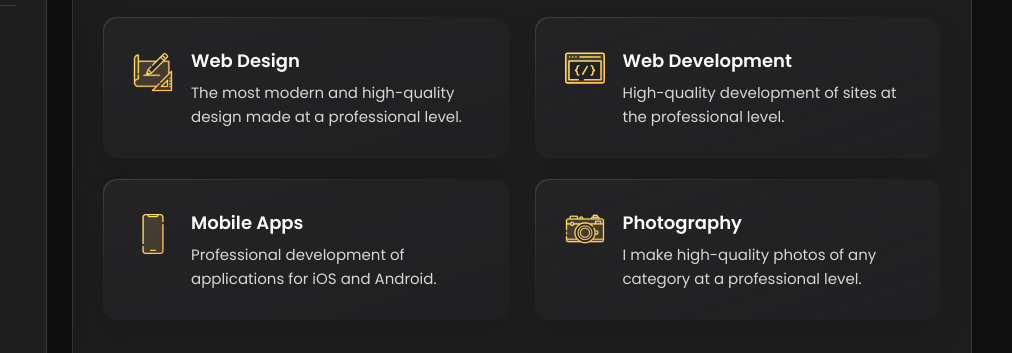
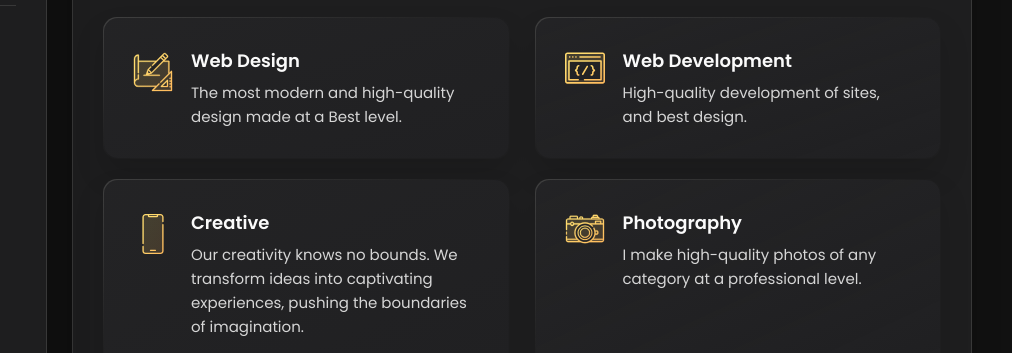
Before and after one commit to sandeep-mz/Bootstrap-Portfolio, a plain HTML site: page index.html in a window 1280 px wide. Shown: the part 416-769 px from the top of the page, 268-1280 px from the left. Drawn offline with nearby package versions, Linux system fonts and the light colour scheme.

Commit message:
my 1st commit for my portfolio

```diff
--- a/index.html
+++ b/index.html
@@ -182,7 +182,7 @@
               <div class="service-content-box">
                 <h4 class="h4 service-item-title">Web design</h4>
                 <p class="service-item-text">
-                  The most modern and high-quality design made at a professional level.
+                  The most modern and high-quality design made at a Best level.
                 </p>
               </div>
             </li>
@@ -193,7 +193,7 @@
               </div>
               <div class="service-content-box">
                 <h4 class="h4 service-item-title">Web development</h4>
-                <p class="service-item-text">High-quality development of sites at the professional level.</p>
+                <p class="service-item-text">High-quality development of sites, and best design.</p>
               </div>
             </li>
 
@@ -202,8 +202,8 @@
                 <img src="./assets/images/icon-app.svg" alt="mobile app icon" width="40">
               </div>
               <div class="service-content-box">
-                <h4 class="h4 service-item-title">Mobile apps</h4>
-                <p class="service-item-text"> Professional development of applications for iOS and Android.</p>
+                <h4 class="h4 service-item-title">Creative</h4>
+                <p class="service-item-text">Our creativity knows no bounds. We transform ideas into captivating experiences, pushing the boundaries of imagination.</p>
               </div>
             </li>
 
@@ -878,8 +878,6 @@
               </a>
             </li>
 
-
-
             <li class="blog-post-item">
               <a href="https://www.figma.com/file/UpI8fhj7O4Y3Jl6Gm8vmTy/Frist-D?type=whiteboard&node-id=0%3A1&t=91kuzR7dskEUbSKw-1">
                 <figure class="blog-banner-box">
```
Also changed, not shown: assets/images/logo-stencil.svg (added).
